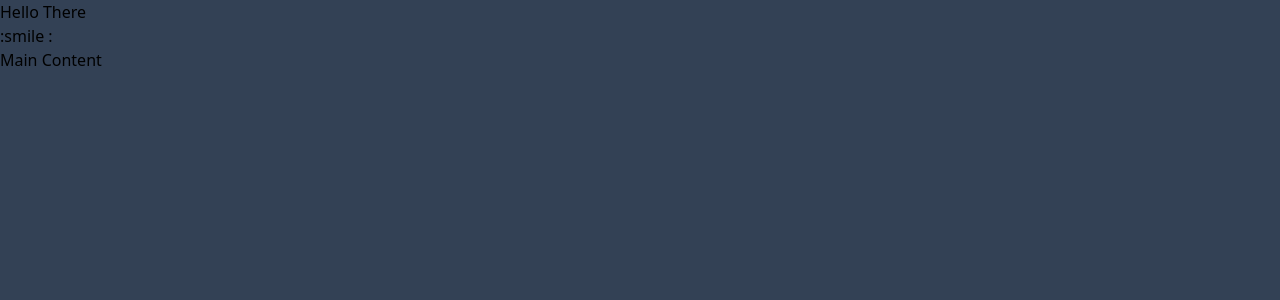
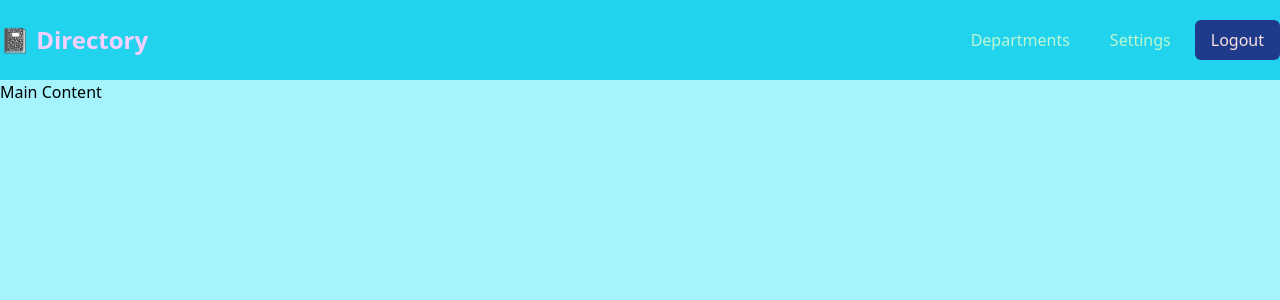
Before and after one commit to Prisze/vue-directory, a Vue app: page / in a window 1280 px wide. Shown: the top 300 px of the page. Built offline with nearby package versions, Linux system fonts and the light colour scheme.

Commit message:
nav page

```diff
--- a/index.html
+++ b/index.html
@@ -10,7 +10,7 @@
 </head>
 
 <body>
-  <div id="app" class="min-h-screen bg-slate-700"></div>
+  <div id="app" class="min-h-screen bg-cyan-200"></div>
   <script type="module" src="/src/main.js"></script>
 </body>
 
--- a/src/components/NavBar.vue
+++ b/src/components/NavBar.vue
@@ -1,11 +1,42 @@
 <script setup>
-  import { ref } from 'vue';
-const title = ref('Directory')
+  import { ref } from 'vue'
+    const title = ref('📓 Directory')
 </script>
 
 <template>
-<h1>
-    Hello There
-</h1>:smile :
+    <nav>
+      <div class = "wrapper">
+        <div class = "brand">
+          <span class = "brand-title">{{ title }}</span>
+        </div>
+        <div class = "menu">
+          <a href="#" class="menu-item">Departments</a>
+          <a href="#" class="menu-item">Settings</a>
+          <a href="#" class="menu-login">Logout</a>
+        </div>
+      </div>
+    </nav>
+  </template>
 
-</template>
+<style scoped lang="postcss">
+nav {
+  @apply flex h-20 bg-cyan-400  text-green-200;
+  .wrapper {
+    @apply container mx-auto flex w-full items-center justify-between;
+    .brand {
+      &-title {
+        @apply text-2xl font-bold text-fuchsia-200;
+      }
+    }
+    .menu {
+      @apply flex gap-2;
+      &-item {
+        @apply rounded-md px-4 py-2 hover:bg-yellow-400 hover:text-slate-900;
+      }
+      &-login {
+        @apply rounded-md bg-blue-900 px-4 py-2 text-red-100 hover:bg-red-400  hover:text-slate-900;
+      }
+    }
+  }
+}
+</style>
```
